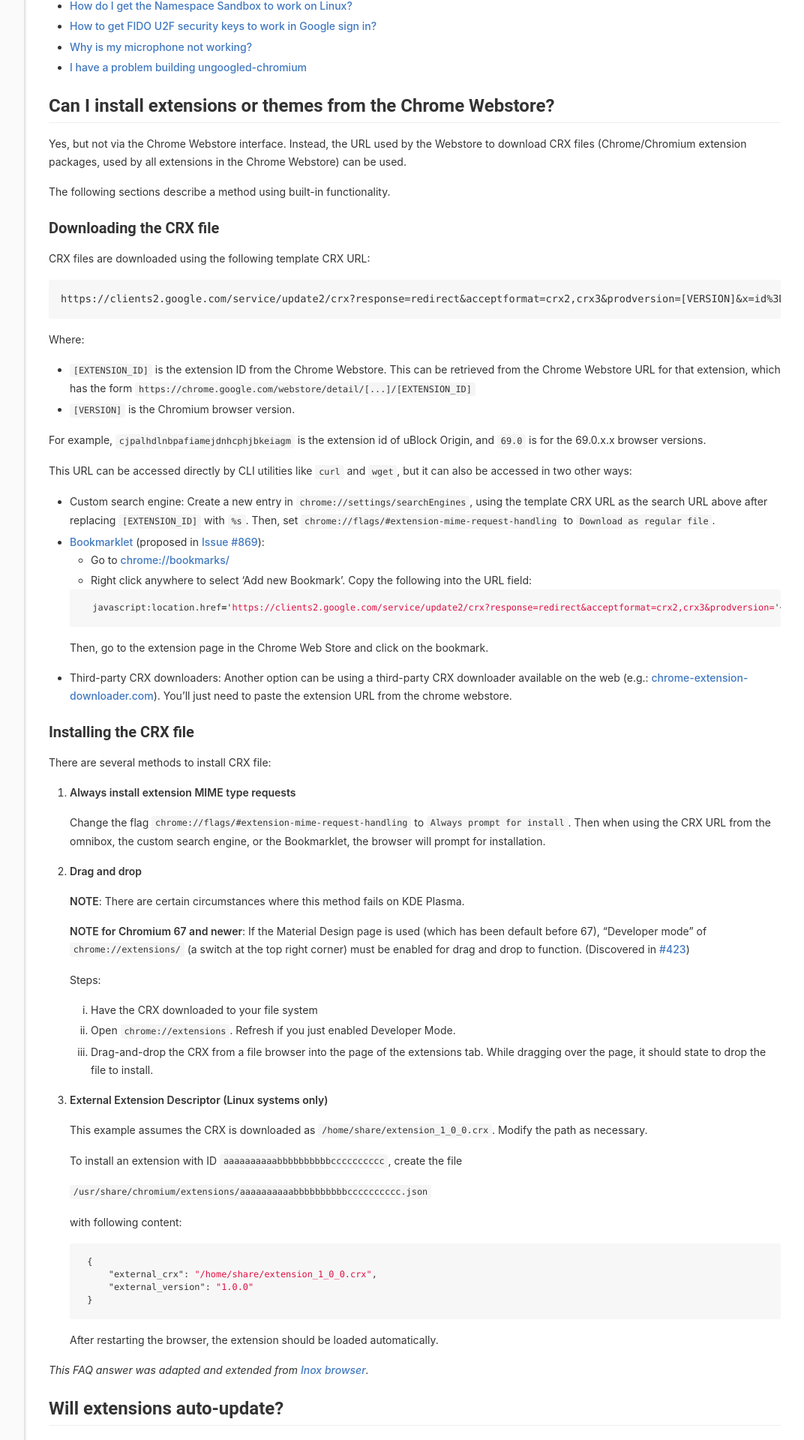
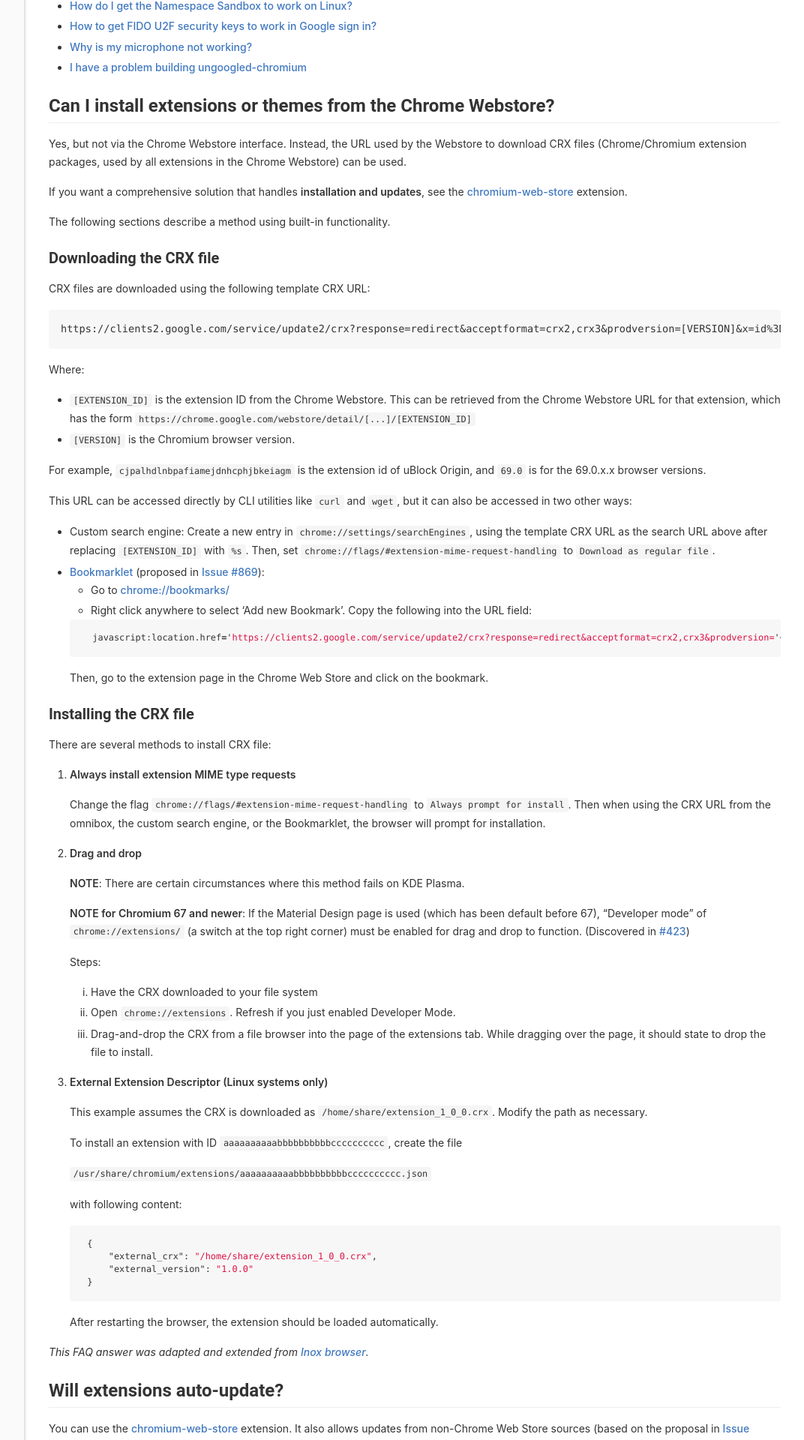
Before and after one commit to ungoogled-software/ungoogled-chromium-wiki, a Jekyll site: the page built from faq.md, in a window 1280 px wide. Shown: the part 492-2412 px from the top of the page at 75% size, without its empty margins (207-1279 px from the left). Built offline with Jekyll 4.4.1, drawn with Linux system fonts in a browser that asks for light colours; some of the changed text lies outside the part shown.

Commit message:
Add chromium-web-store

````diff
--- a/faq.md
+++ b/faq.md
@@ -9,6 +9,8 @@ permalink: /faq
 ## Can I install extensions or themes from the Chrome Webstore?
 
 Yes, but not via the Chrome Webstore interface. Instead, the URL used by the Webstore to download CRX files (Chrome/Chromium extension packages, used by all extensions in the Chrome Webstore) can be used.
+
+If you want a comprehensive solution that handles **installation and updates**, see the [chromium-web-store](https://github.com/NeverDecaf/chromium-web-store) extension.
 
 The following sections describe a method using built-in functionality.
 
@@ -37,8 +39,6 @@ This URL can be accessed directly by CLI utilities like `curl` and `wget`, but i
 	```
 
 	Then, go to the extension page in the Chrome Web Store and click on the bookmark.
-
-* Third-party CRX downloaders: Another option can be using a third-party CRX downloader available on the web (e.g.: [chrome-extension-downloader.com](https://chrome-extension-downloader.com/)). You'll just need to paste the extension URL from the chrome webstore.
 
 ### Installing the CRX file
 
@@ -81,7 +81,9 @@ There are several methods to install CRX file:
 
 ## Will extensions auto-update?
 
-Not at this time. There is help needed to implement this feature in [Issue #285](https://github.com/Eloston/ungoogled-chromium/issues/285)
+You can use the [chromium-web-store](https://github.com/NeverDecaf/chromium-web-store) extension. It also allows updates from non-Chrome Web Store sources (based on the proposal in [Issue #285](https://github.com/Eloston/ungoogled-chromium/issues/285)).
+
+There is currently no built-in functionality for auto-updates. [Issue #285](https://github.com/Eloston/ungoogled-chromium/issues/285) proposes a solution.
 
 ## Do plugins work?
 
````
Also changed, not shown: user_resources.md (+2 -0 lines).
